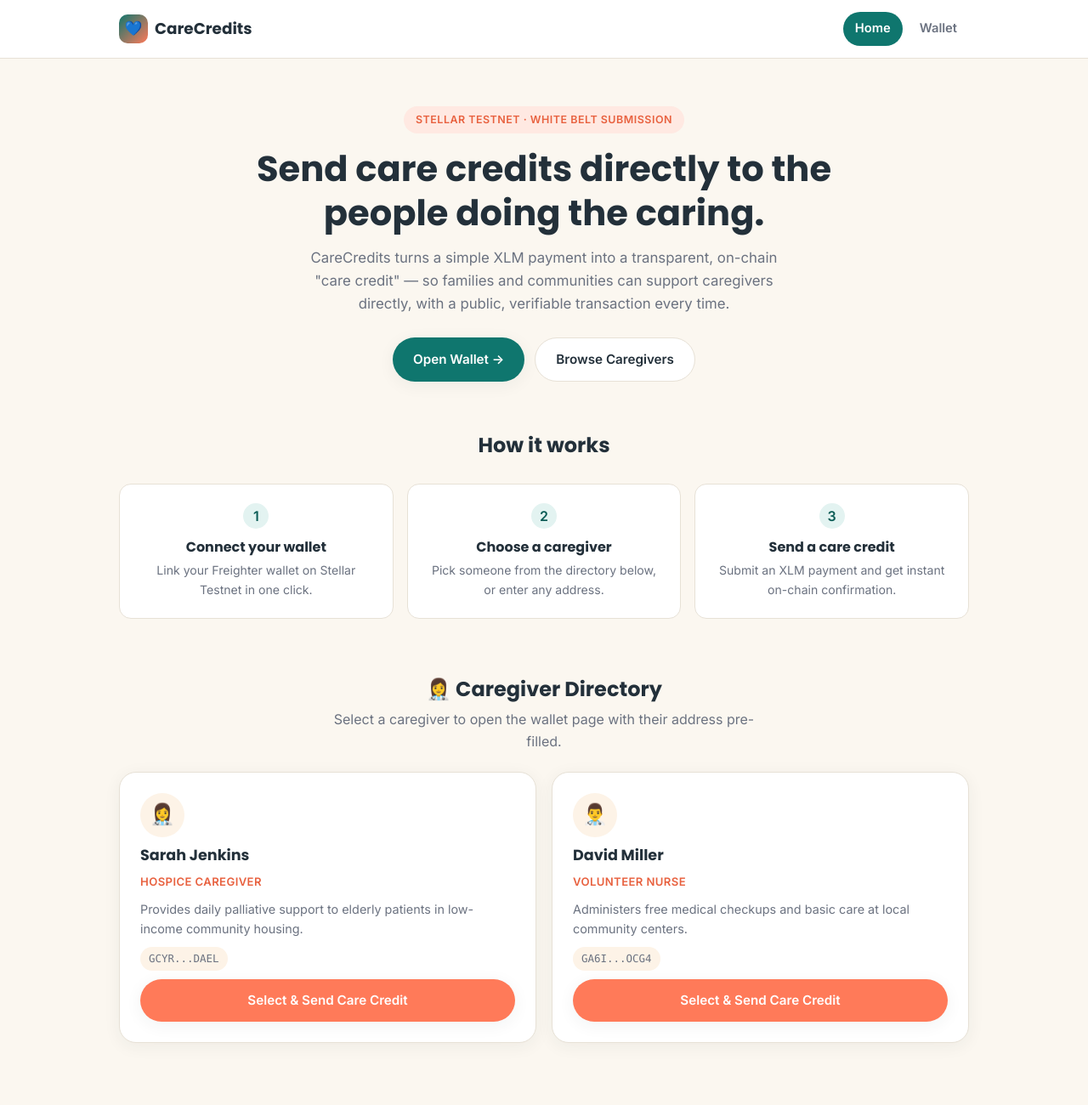
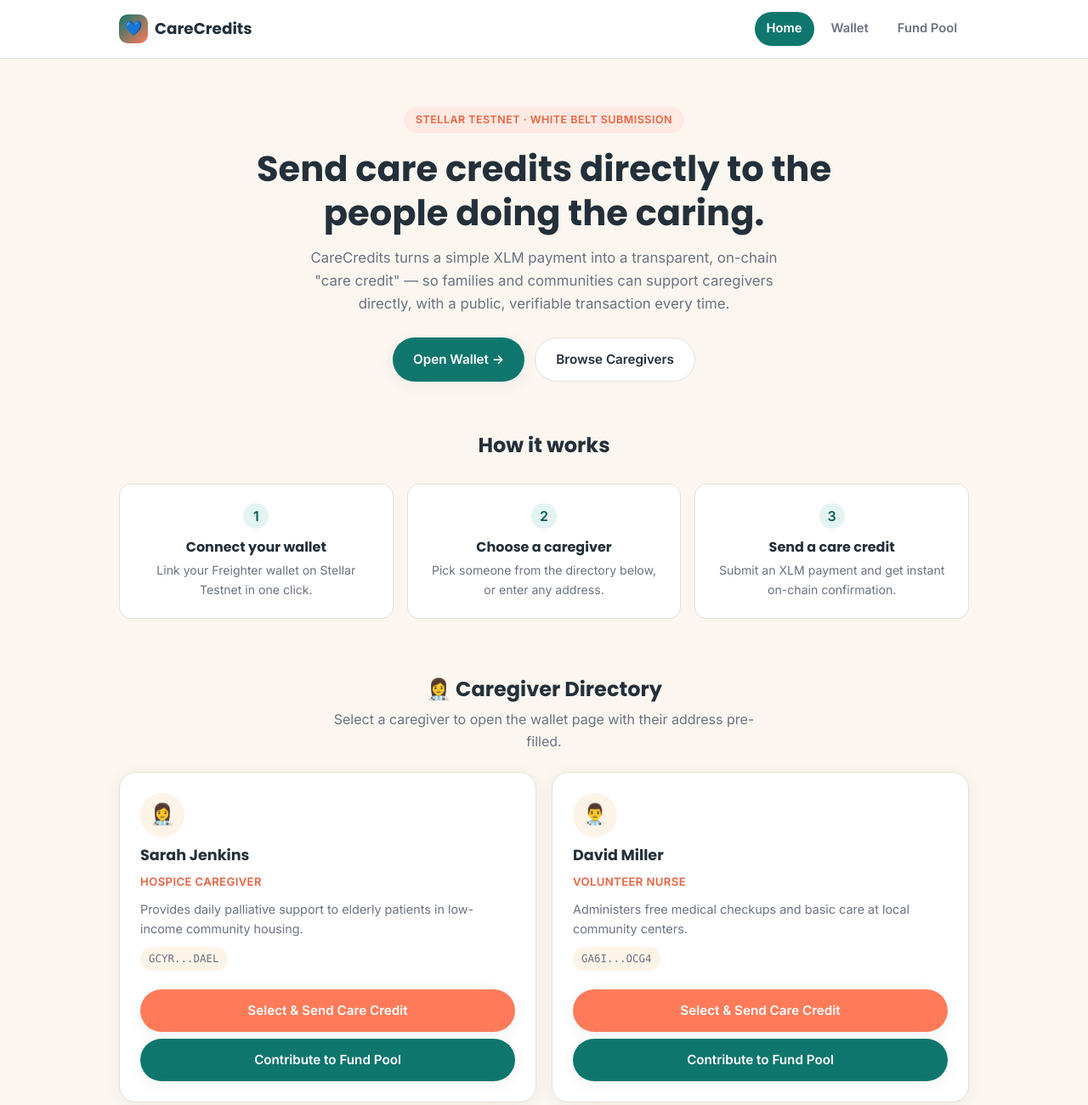
Before and after one commit to rohitsingh-01/CareCredits, a plain HTML site: page Level 1/index.html in a window 1280 px wide. Shown: the top 1300 px of the page at 85% size. Drawn offline with Linux system fonts and the light colour scheme.

Commit message:
Update navigation menus and directory cards to link to Family Fund Pool dashboard

```diff
--- a/Level 1/directory.js
+++ b/Level 1/directory.js
@@ -15,9 +15,14 @@ grid.innerHTML = CAREGIVERS.map(
     <span class="role">${c.role}</span>
     <p class="description">${c.description}</p>
     <span class="pubkey">${c.publicKey.slice(0, 4)}...${c.publicKey.slice(-4)}</span>
-    <a class="btn btn-accent btn-block" href="wallet.html?care=${encodeURIComponent(c.id)}">
-      Select &amp; Send Care Credit
-    </a>
+    <div style="display: flex; flex-direction: column; gap: 8px; margin-top: 12px; width: 100%;">
+      <a class="btn btn-accent btn-block" href="wallet.html?care=${encodeURIComponent(c.id)}">
+        Select &amp; Send Care Credit
+      </a>
+      <a class="btn btn-primary btn-block" style="text-align: center; text-decoration: none;" href="pool.html?care=${encodeURIComponent(c.id)}">
+        Contribute to Fund Pool
+      </a>
+    </div>
   </article>
 `
 ).join("");
--- a/Level 1/index.html
+++ b/Level 1/index.html
@@ -19,6 +19,7 @@
       <ul class="nav-links">
         <li><a href="index.html" class="active">Home</a></li>
         <li><a href="wallet.html">Wallet</a></li>
+        <li><a href="pool.html">Fund Pool</a></li>
       </ul>
     </div>
   </nav>
```
Also changed, not shown: Level 1/wallet.html (+1 -0 lines).
